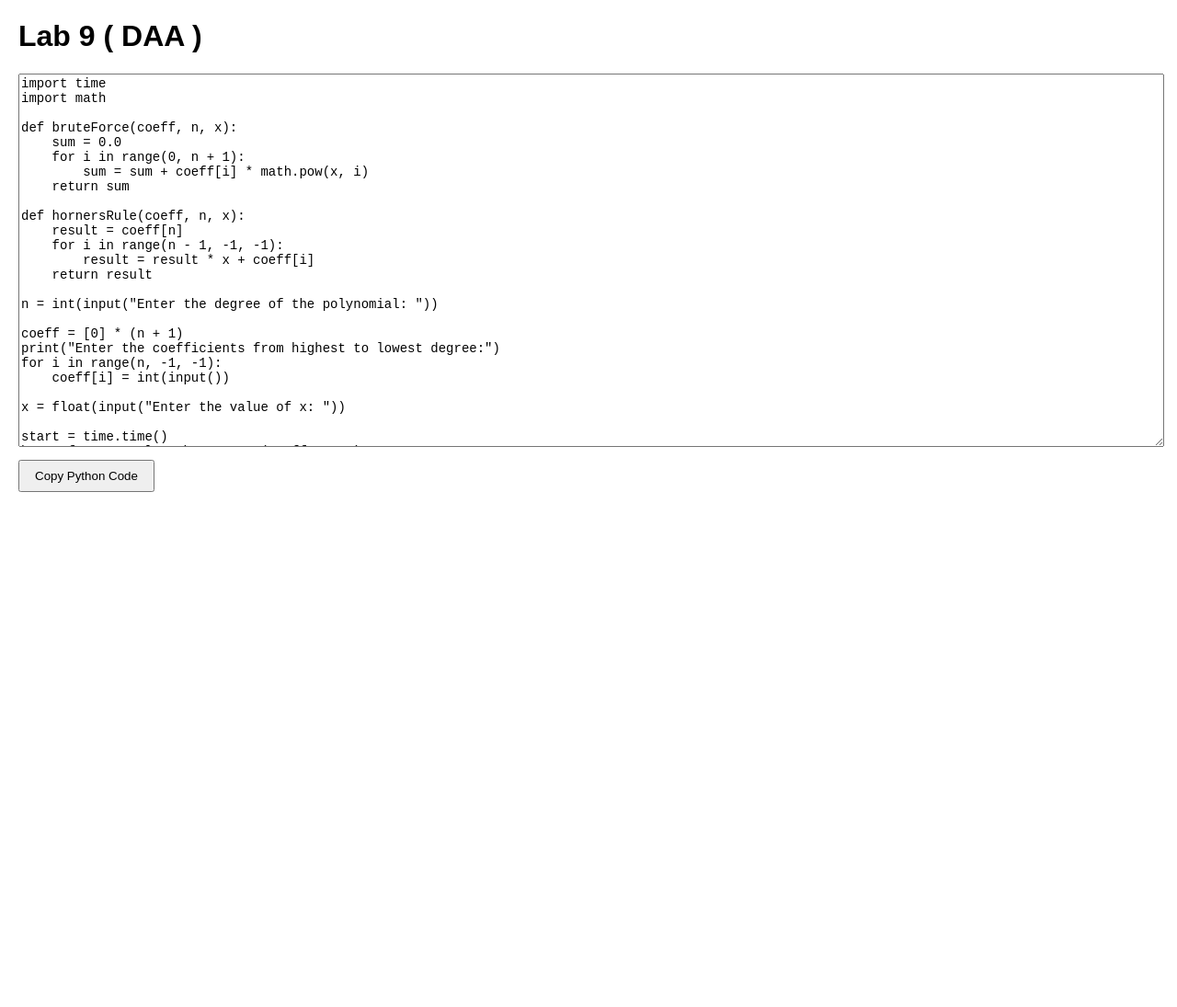
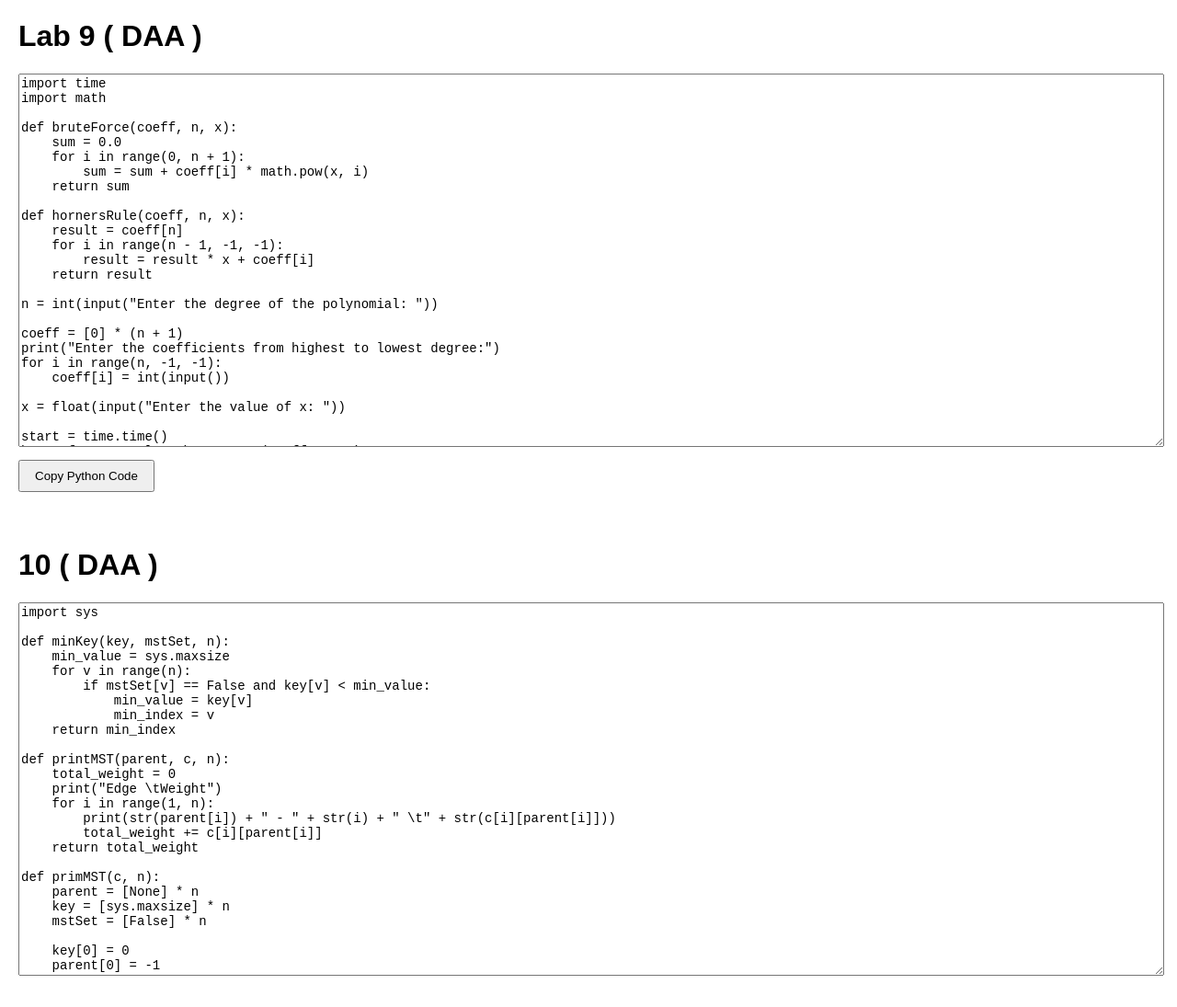
Before and after one commit to Jvn-alt/daa-lab-9, a plain HTML site: page index.html in a window 1280 px wide. Shown: the whole page at 92% size. Before the commit the page ends 800 px from the top, so only its background shows below. Drawn offline with Linux system fonts and the light colour scheme.

Commit message:
Added 10th program

```diff
--- a/index.html
+++ b/index.html
@@ -72,6 +72,56 @@ print(f"Horner's rule result: {horners_rule_result}; Time used: {time_used} seco
 </textarea>
 
 <button onclick="copyCode('pycode')">Copy Python Code</button>
+<h1>10 ( DAA )</h1>
 
+<textarea id="pycode">
+import sys
+
+def minKey(key, mstSet, n):
+    min_value = sys.maxsize
+    for v in range(n):
+        if mstSet[v] == False and key[v] < min_value:
+            min_value = key[v]
+            min_index = v
+    return min_index
+
+def printMST(parent, c, n):
+    total_weight = 0
+    print("Edge \tWeight")
+    for i in range(1, n):
+        print(str(parent[i]) + " - " + str(i) + " \t" + str(c[i][parent[i]]))
+        total_weight += c[i][parent[i]]
+    return total_weight
+
+def primMST(c, n):
+    parent = [None] * n
+    key = [sys.maxsize] * n
+    mstSet = [False] * n
+
+    key[0] = 0
+    parent[0] = -1
+
+    for count in range(n):
+        u = minKey(key, mstSet, n)
+        mstSet[u] = True
+
+        for v in range(n):
+            if c[u][v] > 0 and mstSet[v] == False and c[u][v] < key[v]:
+                key[v] = c[u][v]
+                parent[v] = u
+
+    total_weight = printMST(parent, c, n)
+    print("Total cost of the minimum spanning tree: " + str(total_weight))
+
+# Driver code
+n = int(input("Enter no. of vertices: "))
+c = []
+
+print("Enter the cost adjacency matrix:")
+for i in range(n):
+    c.append(list(map(int, input().split())))
+
+primMST(c, n)
+</textarea>
 </body>
 </html>
```
